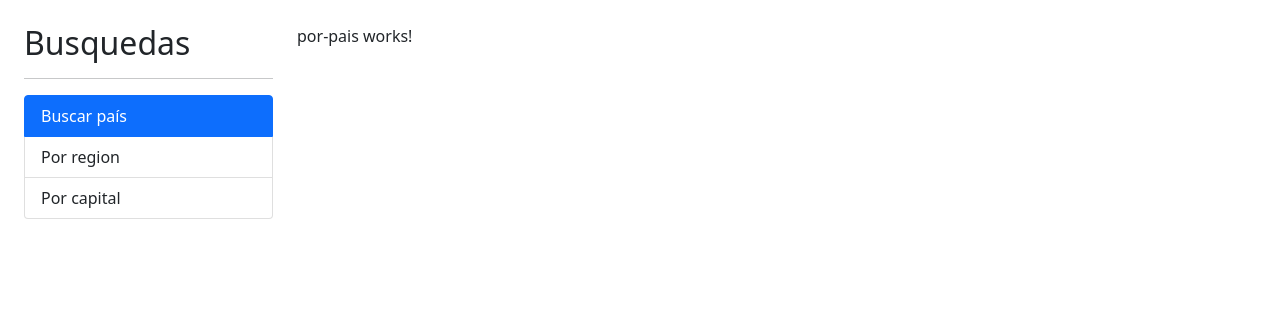
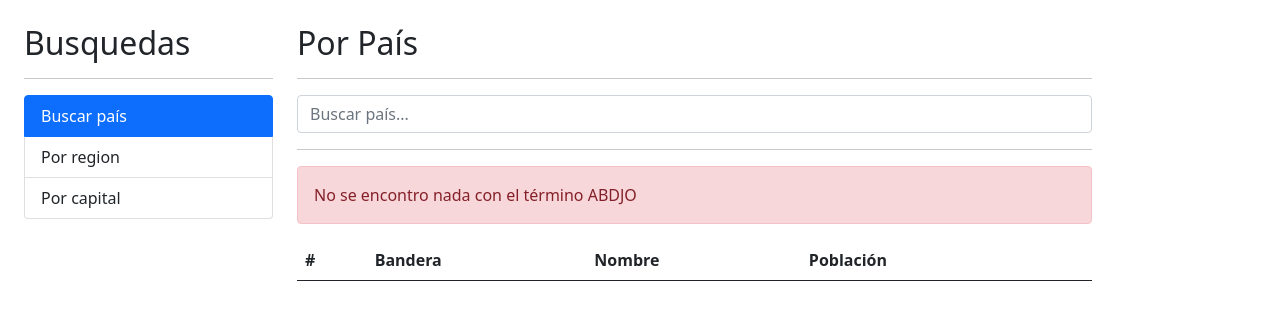
Before and after one commit to Eri-random/PaisesApp-SPA-Angular, an Angular app: page / in a window 1280 px wide. Shown: the top 320 px of the page. Built offline with nearby package versions, Linux system fonts and the light colour scheme.

Commit message:
add componente buscar pais

```diff
--- a/src/app/pais/pages/por-pais/por-pais.component.html
+++ b/src/app/pais/pages/por-pais/por-pais.component.html
@@ -1 +1,38 @@
-<p>por-pais works!</p>
+<h2>Por País</h2>
+<hr>
+
+<div class="row">
+    <div class="col">
+        <form (ngSubmit)="buscar()" autocomplete="off">
+            <input type="text" name="termino" placeholder="Buscar país..."
+            class="form-control"
+            [(ngModel)]="termino">
+        </form>
+    </div>
+</div>
+
+<hr>
+<div class="alert alert-danger">
+    No se encontro nada con el término  ABDJO
+</div>
+
+<div class="row">
+    <div class="col">
+        <table class="table table-hoer">
+            <thead>
+                <tr>
+                    <th>#</th>
+                    <th>Bandera</th>
+                    <th>Nombre</th>
+                    <th>Población</th>
+                    <th></th>
+                </tr>
+            </thead>
+            <tbody>
+                <tr>
+
+                </tr>
+            </tbody>
+        </table>
+    </div>
+</div>
--- a/src/app/pais/pages/por-pais/por-pais.component.ts
+++ b/src/app/pais/pages/por-pais/por-pais.component.ts
@@ -8,4 +8,11 @@
 })
 export class PorPaisComponent {
 
+  termino: string =''
+
+  buscar(){
+
+    console.log(this.termino);
+  }
+
 }
--- a/src/app/pais/pais.module.ts
+++ b/src/app/pais/pais.module.ts
@@ -1,5 +1,6 @@
 import { NgModule } from '@angular/core';
 import { CommonModule } from '@angular/common';
+import { FormsModule } from '@angular/forms';
 import { PorCapitalComponent } from './pages/por-capital/por-capital.component';
 import { PorPaisComponent } from './pages/por-pais/por-pais.component';
 import { PorRegionComponent } from './pages/por-region/por-region.component';
@@ -21,7 +22,8 @@
     VerPaisComponent
   ],
   imports: [
-    CommonModule
+    CommonModule,
+    FormsModule
   ]
 })
 export class PaisModule { }
```
